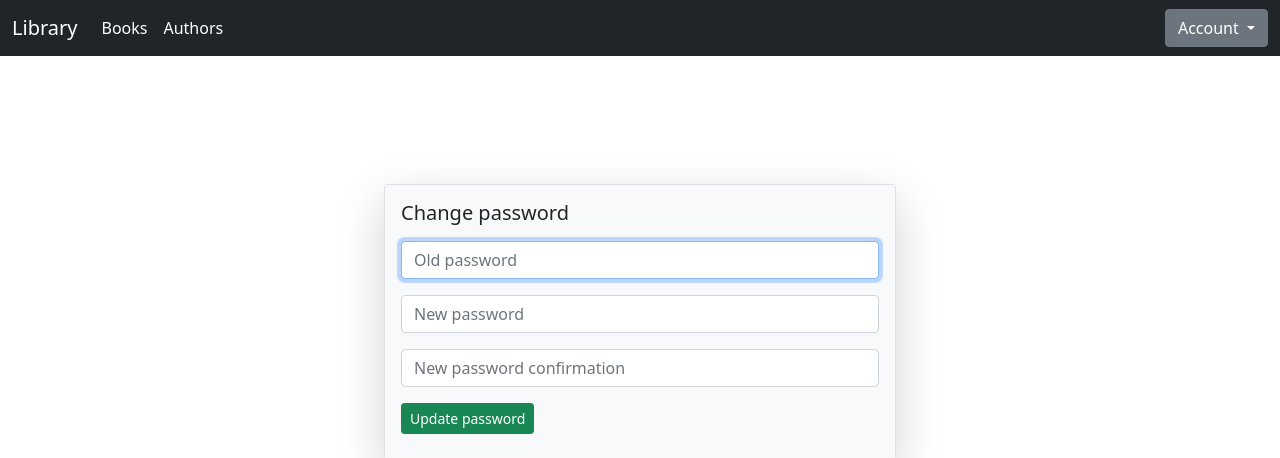
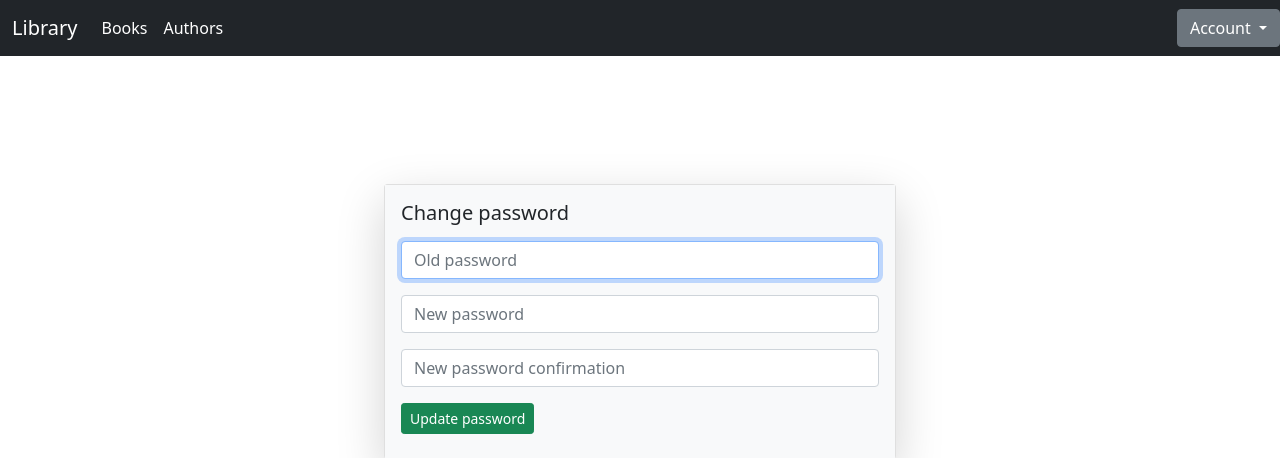
Before and after one commit to self51/Library-Project, a Django app: page /accounts/password/ in a window 1280 px wide. Shown: the top 458 px of the page. Run offline with Django 3.2, Linux system fonts and the light colour scheme; some libraries are stand-ins or nearby versions.

Commit message:
made more beautiful

```diff
--- a/library/templates/base.html
+++ b/library/templates/base.html
@@ -28,7 +28,9 @@
                     <li class="nav-item"><a class="nav-link active" href="/order/">Orders</a></li>
                     {% endif %}
                 </ul>
-            <div class="btn-group">
+            </div>
+        </div>
+        <div class="btn-group d-flex">
             <button type="button" class="btn btn-secondary dropdown-toggle" data-bs-toggle="dropdown" aria-expanded="false">
                 Account
             </button>
@@ -48,7 +50,6 @@
                     <li><a class="dropdown-item disabled" href="/order/myorders/{{ user.id }}">My orders</a></li>
                 {% endif %}
             </ul>
-            </div>
         </div>
     </nav>
 
```
Lines whose indentation alone changed are shown as unchanged.
